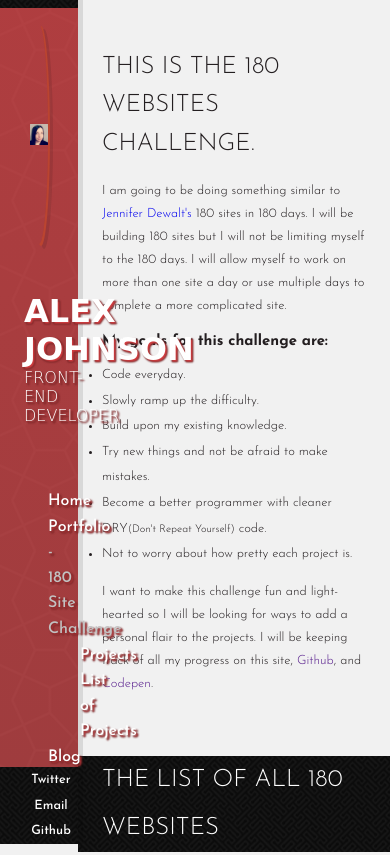
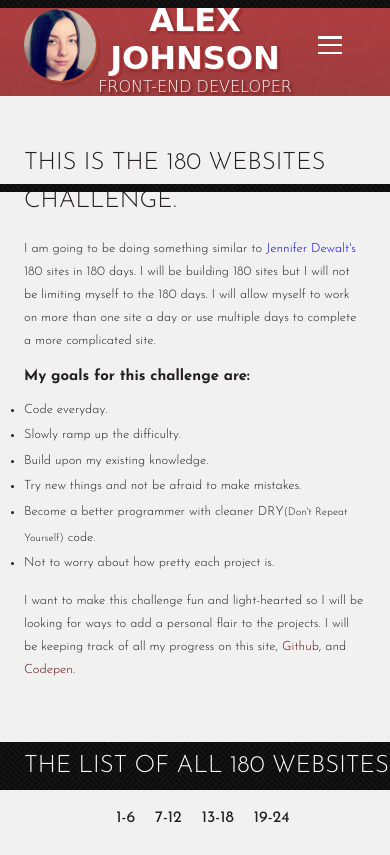
Before and after one commit to IAmAlexJohnson/180-websites-challenge, a website: page Round 2/portfolio/180-site-challenge.html in a window 390 px wide. Shown: the top 855 px of the page. Drawn offline with Linux system fonts and the light colour scheme; files whose address does not match are found by name; a web font is replaced by a local one.

Commit message:
updated CSS

```diff
--- a/Round 2/portfolio/180-site-challenge.html
+++ b/Round 2/portfolio/180-site-challenge.html
@@ -16,7 +16,7 @@
 
   <body>
 
-    <div class="navigation">
+    <div class="navigation" id="navigation">
             <nav class="navigation__nav">
                 <div class="row">
                     <div class="col-1-of-3 col-1-of-3--lg">
@@ -40,14 +40,15 @@
                     <div class="col-1-of-3 col-1-of-3--lg">
 
                         <ul class="navigation__list">
-                            <li class="navigation__item"><a href="index.html" class="navigation__link">Home</a></li>
-                            <li class="navigation__item"><a href="#" class="navigation__link">Portfolio</li>
-                            <li class="navigation__item"><a href="180-site-challenge.html" class="navigation__link navigation__link--active">180 Site Challenge</a></li>
+                            <li class="navigation__item"><a href="index.html" class="navigation__link">&rtrif; Home</a></li>
+                            <li class="navigation__item"><a href="#" class="navigation__link">&rtrif; Portfolio</li>
+                            <li class="navigation__item"><a href="180-site-challenge.html" class="navigation__link navigation__link--active">&rtri; 180 Site Challenge</a></li>
                             <ul class="navigation__list--sub">
-                                <li class="navigation__item"><a href="#section-projects" class="navigation__link navigation__link--sub">Projects</li>
-                                <li class="navigation__item"><a href="#section-project-list" class="navigation__link navigation__link--sub">List of Projects</a></li>
+                                <li class="navigation__item"><a href="#section-projects" class="navigation__link navigation__link--sub">&rtrif; Projects</li>
+                                <li class="navigation__item"><a href="#section-project-list" class="navigation__link navigation__link--sub">&rtrif; List of Projects</a></li>
                             </ul>
-                            <li class="navigation__item"><a href="#" class="navigation__link">Blog</a></li>
+                            <li class="navigation__item"><a href="#" class="navigation__link">&rtrif; Blog</a></li>
+                            <li class="navigation__item"><a href="#" class="navigation__link">&rtrif; Contact</a></li>
                         </ul>
 
                     </div> <!--     COL-1-OF-3    -->
@@ -56,11 +57,14 @@
 
                 <footer class="navigation__footer">
                     <ul class="navigation__footer-list">
-                        <li class="navigation__footer-list--item"><a href="#" target="_blank" class="footer__link">Twitter</a></li>
-                        <li class="navigation__footer-list--item"><a href="#" target="_blank" class="footer__link">Email</a></li>
-                        <li class="navigation__footer-list--item"><a href="#" target="_blank" class="footer__link">Github</a></li>
+                        <li class="navigation__footer-list--item"><a href="https://twitter.com/IAmAlex_Johnson" target="_blank" class="footer__link">Twitter</a></li>
+                        <li class="navigation__footer-list--item"><a href="mailto: IAmAlexJohnson7@gmail.com" target="_blank" class="footer__link">Email</a></li>
+                        <li class="navigation__footer-list--item"><a href="https://github.com/IAmAlexJohnson" target="_blank" class="footer__link">Github</a></li>
                     </ul>
                 </footer>
+
+                <div id="hamburger-menu" class="navigation__hamburger-menu hidden-lg"></div>
+
             </nav>
     </div> <!--     NAVIGATION      -->
 
@@ -610,9 +614,9 @@
 
     <footer class="footer">
         <ul class="footer-list">
-            <li class="footer-list--item"><a href="#" target="_blank" class="footer__link">Twitter</a></li>
-            <li class="footer-list--item"><a href="#" target="_blank" class="footer__link">Email</a></li>
-            <li class="footer-list--item"><a href="#" target="_blank" class="footer__link">Github</a></li>
+            <li class="footer-list--item"><a href="https://twitter.com/IAmAlex_Johnson" target="_blank" class="footer__link">Twitter</a></li>
+            <li class="footer-list--item"><a href="mailto: IAmAlexJohnson7@gmail.com" target="_blank" class="footer__link">Email</a></li>
+            <li class="footer-list--item"><a href="https://github.com/IAmAlexJohnson" target="_blank" class="footer__link">Github</a></li>
         </ul>
     </footer>
 
--- a/Round 2/portfolio/sass/abstracts/_mixins.scss
+++ b/Round 2/portfolio/sass/abstracts/_mixins.scss
@@ -40,6 +40,9 @@ ORDER: Base + typography > general layout + grid > page layout > components
     @if $breakpoint == tab-land {
         @media only screen and (max-width: 75em) { @content };    //1200px
     }
+    @if $breakpoint == desktop {
+        @media only screen and (min-width: 75.1em) { @content };
+    }
     @if $breakpoint == big-desktop {
         @media only screen and (min-width: 112.5em) { @content };    //1800
     }
--- a/Round 2/portfolio/sass/base/_base.scss
+++ b/Round 2/portfolio/sass/base/_base.scss
@@ -32,16 +32,21 @@ body {
 header,
 main {
     margin-left: 20%;
+
+    @include respond(tab-land){ margin-left: 0rem}
 }
 
 header {
     padding-top: 6rem;
+
+    @include respond(tab-land){ padding-top: 18rem}
 }
 
 main,
 section {
     margin-top: 6rem;
     margin-bottom: 6rem;
+
 }
 
 .heading-primary, .heading-secondary, .heading-tertiary {
--- a/Round 2/portfolio/sass/base/_typography.scss
+++ b/Round 2/portfolio/sass/base/_typography.scss
@@ -57,12 +57,16 @@ a {
         }
 
         &--active{
-            color: rgb(194, 194, 194) !important;
+            color: rgb(209, 155, 155) !important;
         }
 
         // &--sub {
         //     font-weight: 500;
         // }
+    }
+
+    &__list--sub {
+        font-size: 1.6rem;
     }
     &__image-box {
         text-align: center;
@@ -92,6 +96,12 @@ a {
         font-family: 'Overlock SC', cursive;
         text-align: center;
         text-shadow: 2px 2px 2px $color-primary, 2px 2px 2px #000;
+        position: relative;
+        @include respond(tab-land){
+            @include absCenter;
+
+        }
+
         &--main{
             display: block;
             font-size: 4rem;
@@ -127,6 +137,13 @@ section,
 header{
     font-size: $default-font-size;
     line-height: 1.6;
+
+    a:visited {
+        color: $color-primary-dark2;
+    }
+    a:hover {
+        color: $color-primary;
+    }
 }
 
 footer {
@@ -143,13 +160,15 @@ footer {
 
 .project-list__nav {
         text-align: center;
-        a {
-            color: $color-secondary;
+        &--item {
+           a {
+            color: $color-secondary !important;
             font-weight: 400;
             font-size: 2rem;
             &:hover {
-                color: $color-primary;
+                color: $color-primary !important;
             }
+           }
         }
     }
 
--- a/Round 2/portfolio/sass/components/_grid.scss
+++ /dev/null
@@ -1,62 +0,0 @@
-.row {
-    max-width: $grid-width;
-    margin: 0 auto;
-
-    &:not(:last-child) {
-        margin-bottom: $gutter-vertical;
-
-        @include respond(tab-port) {
-            margin-bottom: $gutter-vertical-small;
-        }
-    }
-
-    @include respond(tab-port) {
-        max-width: 50rem;
-        padding: 0 3rem;
-    }
-
-    @include clearfix;
-
-    [class^="col-"] {
-        float: left;
-
-        &:not(:last-child) {
-            margin-right: $gutter-horizontal;
-
-            @include respond(tab-port) {
-                margin-right: 0;
-                margin-bottom: $gutter-vertical-small;
-            }
-        }
-
-        @include respond(tab-port) {
-            width: 100% !important;
-        }
-    }
-
-    .col-1-of-2 {
-        width: calc((100% - #{$gutter-horizontal}) / 2);
-
-    }
-
-    .col-1-of-3 {
-        width: calc((100% - 2 * #{$gutter-horizontal}) / 3);
-    }
-
-    .col-2-of-3 {
-        width: calc(2 * ((100% - 2 * #{$gutter-horizontal}) / 3) + #{$gutter-horizontal});
-    }
-
-    .col-1-of-4 {
-        width: calc((100% - 3 * #{$gutter-horizontal}) / 4);
-    }
-
-    .col-2-of-4 {
-        width: calc(2 * ((100% - 3 * #{$gutter-horizontal}) / 4) + #{$gutter-horizontal});
-    }
-
-    .col-3-of-4 {
-        width: calc(3 * ((100% - 3 * #{$gutter-horizontal}) / 4) + 2 * #{$gutter-horizontal});
-    }
-
-}
--- a/Round 2/portfolio/sass/components/_navigation.scss
+++ b/Round 2/portfolio/sass/components/_navigation.scss
@@ -12,6 +12,70 @@
     box-shadow: 5px 0px 0px rgba(0, 0, 0, 0.1);
     z-index: 9999;
 
+    .fullscreen{
+        position: absolute;
+        top: 0;
+        left: 0;
+        right: 0;
+        bottom:0;
+    }
+
+    &__hamburger-menu {
+        cursor: pointer;
+        width: 3rem;
+        height: .3rem;
+        background-color: #FFF;
+        position: absolute;
+        top: 5.5rem;
+        right: 6rem;
+
+        &::after, &::before {
+            content: "";
+            width: 3rem;
+            height: .3rem;
+            background-color: #FFF;
+            display: block;
+            position: relative;
+        }
+        &::after {
+            top: -1.25rem;
+            right: 0rem;
+        }
+        &::before {
+            top: 1rem;
+            right: 0rem;
+        }
+
+        &:hover, &:hover::after, &:hover::before{
+            background-color: $color-secondary;
+        }
+
+
+    }
+
+    @include respond(desktop){
+        .hidden-lg {
+            position: absolute;
+            left: 9999rem !important;
+        }
+    }
+
+
+    @include respond(tab-land){
+        height: 12rem;
+        width: 100%;
+
+    }
+
+    @include respond(tab-land){
+        &__nav {
+            .row {
+                margin-bottom: -1rem !important;
+            }
+        }
+
+    }
+
     &__item {
         margin-left: 2rem;
     }
@@ -19,6 +83,7 @@
     &__image {
         margin: 2rem auto 0;
         border-radius: 50%;
+        max-width: 220px;
         width: 60%;
         max-height: 220px;
         height: 220px;
@@ -31,34 +96,36 @@
         transition: all .2s ease-in-out;
 
 
-        &:hover {
-            background-image: url(../../img/Alex-Johnson2-distort-sm.png);
+        @include respond(tab-land){
+            height:9rem;
+            width: 9rem;
+            float: left;
+            position: relative;
+            bottom: 15px;
+
         }
-    }
-    &__close {
-        position: absolute;
-        background: #000;
-        background-image: url(../../img/texture2.png);
-        padding: .7rem 1.2rem;
-        right: -1rem;
-        top: 55rem;
-        box-shadow: 5px 0px 0px rgba(0, 0, 0, 0.1);
+
 
 
         &:hover {
-            // color: #f7f7f7;
-            right: -.8rem;
+            background-image: url(../../img/Alex-Johnson2-distort-sm2.png);
+        }
+    }
 
-            cursor: pointer;
-            box-shadow: 5px 0px 0px rgba(0, 0, 0, 0.2);
+    &__link--active{
+            padding-left:2rem;
+
+            &:hover {
+                padding-left: 3rem;
+            }
+        }
+
+    @include respond(tab-land){
+
+        footer {
+            display: none;
 
         }
-
-        &:active {
-            top: 1px;
-            top: 55.1rem;
-        }
-
     }
 
     &__footer-list--item {
@@ -73,26 +140,25 @@
         list-style: none;
         padding-left: 1rem;
 
+        @include respond(tab-land){
+            display: none;
+
+        }
+
         .navigation__link{
                 width: 100%;
                 transition: all .2s ease-in;
 
                 &:hover {
-                    padding-left: 2rem;
-                }
-
-                &--active{
-                    &::before {
-                        content: "- ";
-                    }
+                    padding-left: 1rem;
                 }
 
                 &--sub:hover{
-                        padding-left: 4rem;
+                        padding-left: 2rem;
                     }
 
                 }
-        }
+    }
 
 
     &__list--sub{
@@ -110,5 +176,23 @@
         // TEXTURE BY: Peax. http://www.peax-webdesign.com/
         background: #000;
         background-image: url(../../img/texture2.png);
+
     }
-}
+
+    @include respond(tab-land){
+        &::after {
+            content: "";
+            display: block;
+            height: 1rem;
+            width: 100%;
+
+            // TEXTURE BY: Peax. http://www.peax-webdesign.com/
+            background: #000;
+            background-image: url(../../img/texture2.png);
+        }
+
+    } //INCLUDE
+
+
+
+} //NAVIGATION
```
Also changed, not shown: Round 2/portfolio/index.html (+14 -12 lines), Round 2/portfolio/js/scripts.js (+17 -0 lines), Round 2/portfolio/sass/components/_project-list.scss (+0 -9 lines), Round 2/portfolio/css/style.css, Round 2/portfolio/img/Alex-Johnson2-distort-sm2.png (added).
